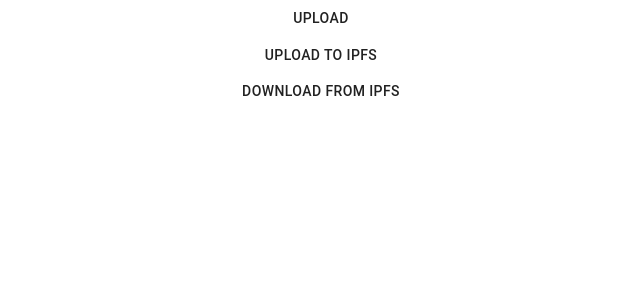
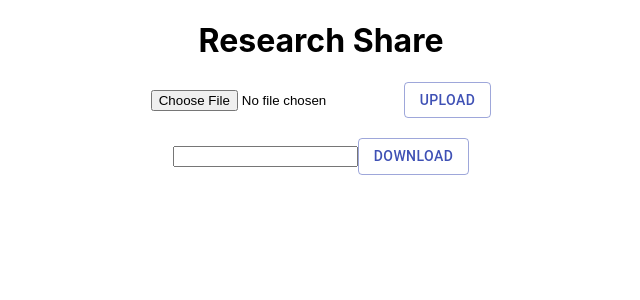
Before and after one commit to PoCInnovation/ResearchShare, a React (Create React App) app in the folder research_share/: page / in a window 1280 px wide. Shown: the top 300 px of the page, without its empty margins (319-959 px from the left). Built offline with nearby package versions, Linux system fonts and the light colour scheme; what ipfs-http-client would draw is missing.

Commit message:
refactor: cleaned up App.js to use the 2 refactored buttons

```diff
--- a/research_share/src/App.js
+++ b/research_share/src/App.js
@@ -1,10 +1,8 @@
 import React from 'react';
-import Button from '@material-ui/core/Button';
 import ipfsClient from 'ipfs-http-client';
 import './App.css';
-
-const all = require('it-all')
-const concat = require('it-concat')
+import {UploadButton} from './ButtonUpload';
+import { DownloadButton } from './ButtonDownload';
 
 const ipfs = ipfsClient(
   {
@@ -14,79 +12,15 @@
   }
 );
 
-function UploadFileButton({extractor}) {
-  const [data, setData] = React.useState(null);
-  React.useEffect(() => extractor(data), [data, extractor]);
-
-  const handleClick = (event) => {
-    event.preventDefault();
-    let reader = new window.FileReader();
-    const files = event.target.files;
-
-    reader.readAsArrayBuffer(files[0]);
-    reader.onload = (ev) => {
-      let buffer = new Buffer.from(reader.result);
-      setData(() => buffer.toString());
-    };
-    }
-
-  return (
-    <div className="UploadButton">
-      <Button component="label">
-        <input type="file" name="Upload" style={{ display: "none" }} onChange={handleClick}>
-        </input>
-        {'Upload'}
-      </Button>
-    </div>
-  )
-}
-
-function UploadToIpfsButton({extractor, data}) {
-  const [hash, setHash] = React.useState(null);
-  React.useEffect(() => extractor(hash), [hash, extractor]);
-
-  const UploadToIpfs = async (data) => {
-      console.log(`data : ${data}`);
-      const results = await ipfs.add(data);
-      setHash(results.path);
-      console.log(`Path : ${results.path}`);
-  }
-  return (
-    <div className="UploadToIpfsButton">
-      <Button component="label" onClick={() => {UploadToIpfs(data);}}>
-        {'Upload To Ipfs'}
-      </Button>
-    </div>
-  )
-}
-
-function DownloadButton({hash}) {
-  const DownloadFromIpfs = async (hash) => {
-    const result = await all(ipfs.get(hash));
-    const file_content = await concat(result[0].content);
-    console.log(`file content : ${file_content}`);
-  }
-
-  return (
-    <div className="UploadToIpfsButton">
-      <Button component="label" onClick={() => {DownloadFromIpfs(hash);}}>
-        {'Download From Ipfs'}
-      </Button>
-    </div>
-  )
-}
-
 function App() {
-  const [stringFile, setStringFile] = React.useState("");
-  const [nodeHash, setNodeHash] = React.useState("");
-
-  return (
-    <div className="App">
-      <UploadFileButton extractor={setStringFile}/>
-      <UploadToIpfsButton data={stringFile} extractor={setNodeHash}/>
-      <DownloadButton hash={nodeHash}/>
-    </div>
-  );
+    return (
+        <div className="App">
+            <h1>Research Share</h1>
+            <UploadButton ipfs={ipfs}/>
+            <br/>
+            <DownloadButton ipfs={ipfs}/>
+        </div>
+    );
 }
 
 export default App;
```
